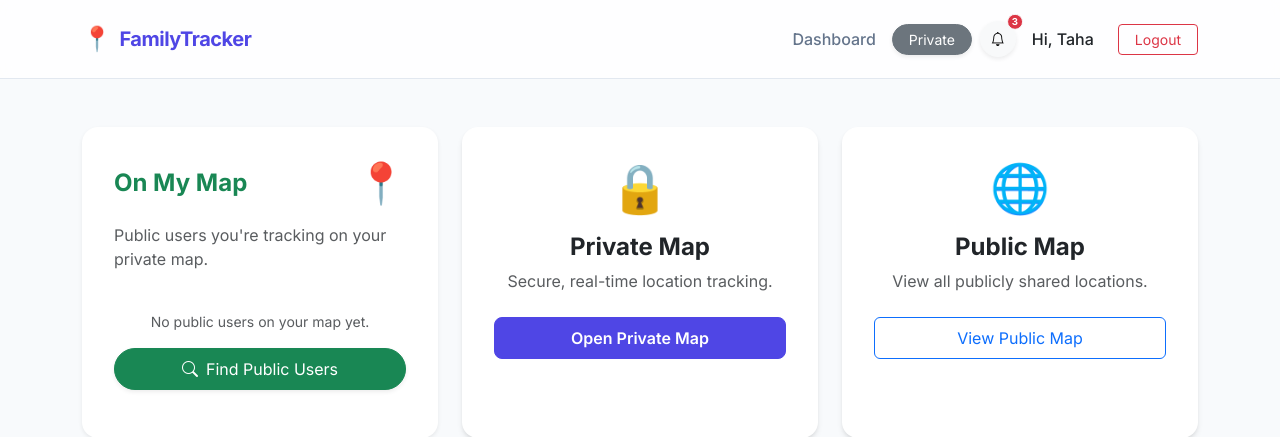
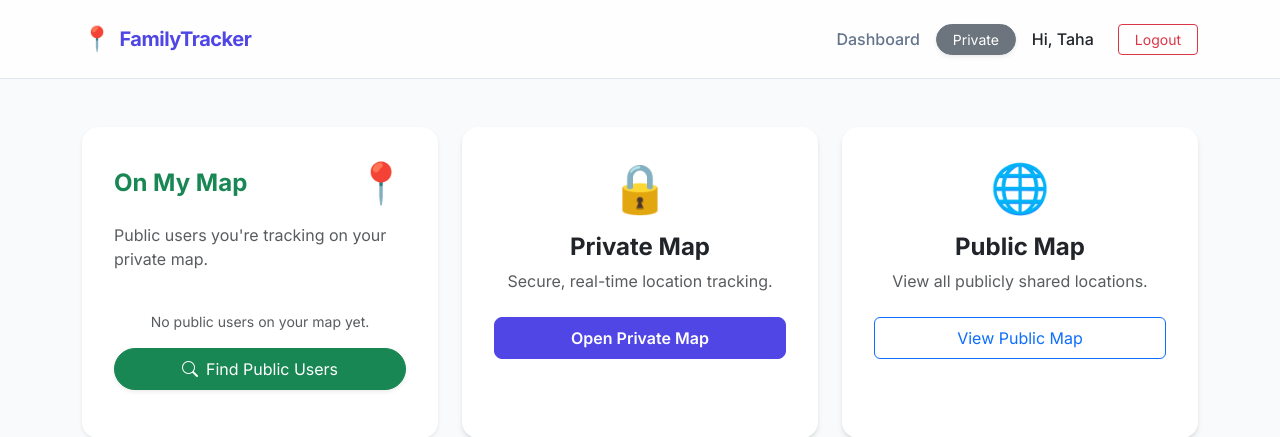
Before and after one commit to aissaadib/The-Family-Tracker, a Flask app: page / in a window 1280 px wide. Shown: the top 437 px of the page. Run offline with Flask 3, Linux system fonts and the light colour scheme; a user stored in the database is signed in; data comes from the database, SQL or seed files in the repository; both versions use the stored data as it was after the commit; data that the repository does not hold is empty.

Commit message:
Remove unused notification button from the application interface
Remove the notification bell button from the layout.html template.

Replit-Commit-Author: Agent
Replit-Commit-Session-Id: 83688bf2-bf50-442c-a751-3c6c5a0925b3
Replit-Commit-Checkpoint-Type: full_checkpoint
Replit-Commit-Event-Id: 1462d7a5-a22c-429e-85a8-4eb2ebf63cf2
Replit-Commit-Screenshot-Url: https://storage.googleapis.com/screenshot-production-us-central1/d1154a1c-a081-45f6-b8ea-a33a7577a78f/83688bf2-bf50-442c-a751-3c6c5a0925b3/REgwH4K
Replit-Helium-Checkpoint-Created: true

```diff
--- a/templates/layout.html
+++ b/templates/layout.html
@@ -88,15 +88,6 @@
                                 </button>
                             </form>
                         </li>
-                        <!-- NOTIFICATION BUTTON -->
-                        <li class="nav-item me-2">
-                            <button type="button" class="btn btn-light btn-sm position-relative rounded-circle p-2 shadow-sm" style="width: 36px; height: 36px; display: flex; align-items: center; justify-content: center;">
-                                <i class="bi bi-bell"></i>
-                                <span class="position-absolute top-0 start-100 translate-middle badge rounded-pill bg-danger border border-light" style="font-size: 0.6rem; padding: 0.25em 0.4em;">
-                                    3
-                                </span>
-                            </button>
-                        </li>
                         <li class="nav-item px-2">
                             <span class="navbar-text fw-medium text-dark me-3">
                                 Hi, {{ session["username"] }}
```
Also changed, not shown: family.db, 2 other files.
